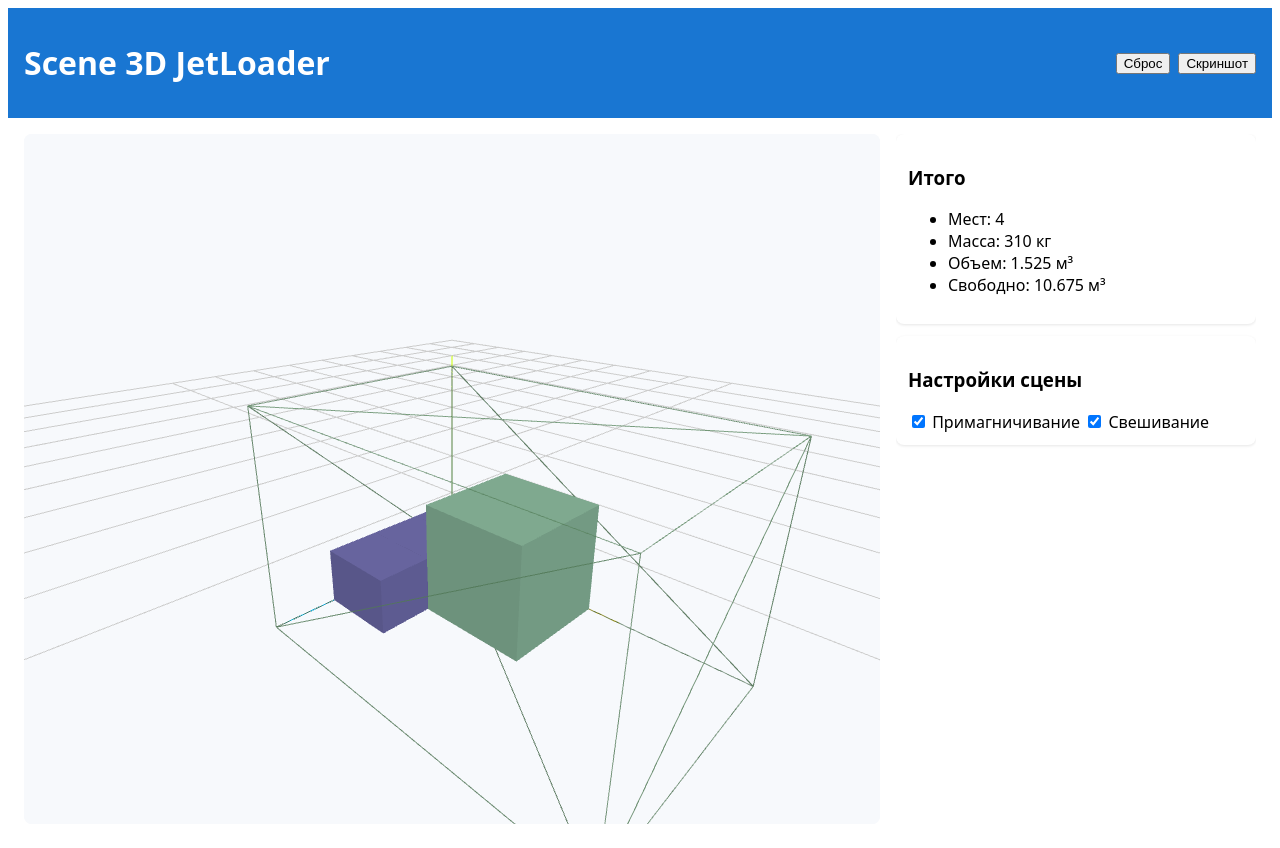
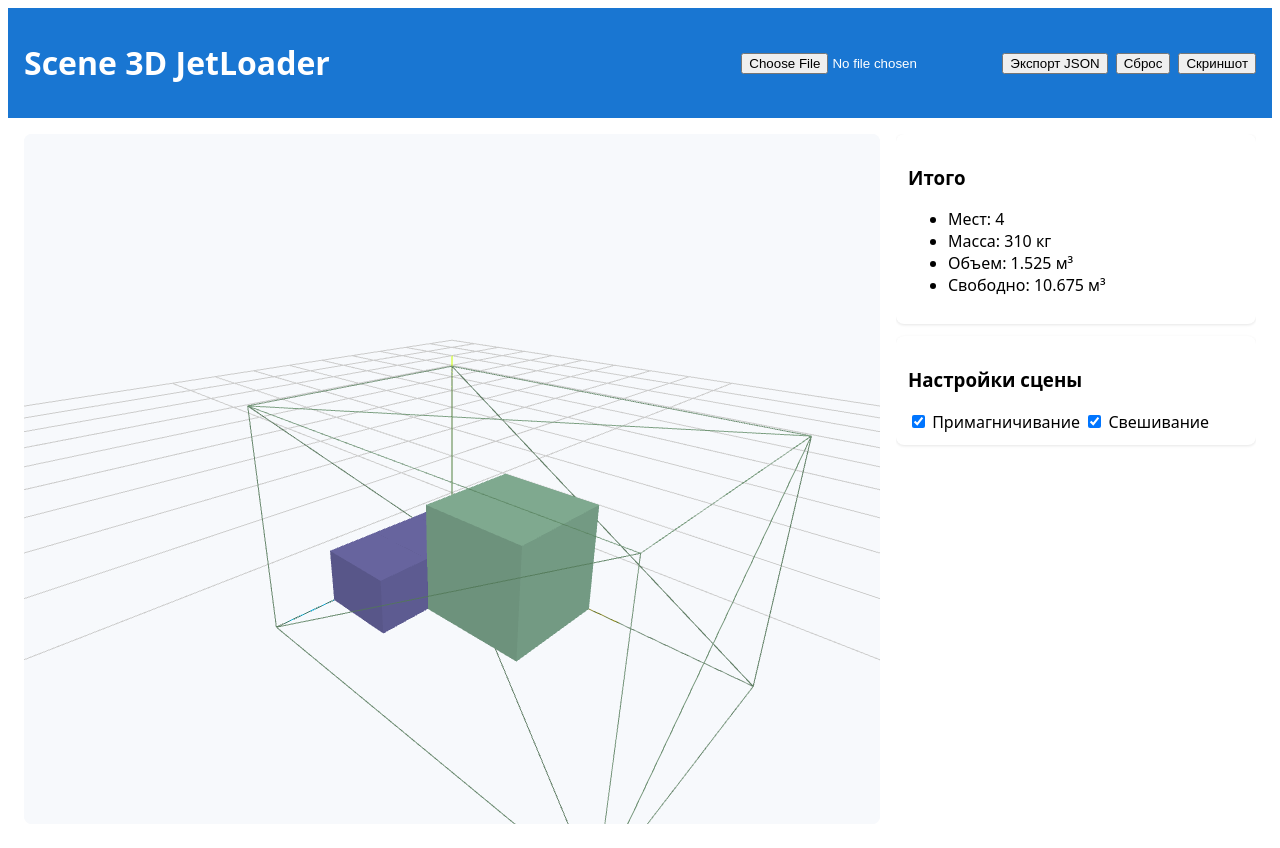
Before and after one commit to webjeyros/scene-3d-jload, a Vue app: page / in a window 1280 px wide. Built offline with nearby package versions, Linux system fonts and the light colour scheme.

Commit message:
feat(ui): add import/export JSON controls to App and wire with codec

```diff
--- a/src/App.vue
+++ b/src/App.vue
@@ -3,6 +3,8 @@
     <header class="toolbar">
       <h1>Scene 3D JetLoader</h1>
       <div class="actions">
+        <input type="file" accept="application/json" @change="onImport" />
+        <button @click="onExport">Экспорт JSON</button>
         <button @click="resetScene">Сброс</button>
         <button @click="exportScreenshot">Скриншот</button>
       </div>
@@ -50,6 +52,7 @@
 import { ref, reactive } from 'vue'
 import ThreeScene from './components/ThreeScene.vue'
 import type { CargoItem, LoadArea, SceneSettings, SceneSummary } from './types'
+import { importJload, exportJload } from './io/JloadCodec'
 
 const sceneRef = ref<InstanceType<typeof ThreeScene> | null>(null)
 
@@ -92,38 +95,40 @@
 function onSceneUpdated(s: SceneSummary) {
   summary.value = s
 }
+
+function onImport(ev: Event){
+  const input = ev.target as HTMLInputElement
+  const file = input.files?.[0]
+  if(!file) return
+  const reader = new FileReader()
+  reader.onload = ()=>{
+    try {
+      const json = JSON.parse(String(reader.result))
+      const data = importJload(json)
+      loads.value = data.loads
+      cargoItems.value = data.cargo
+    } catch (e){ console.error(e) }
+  }
+  reader.readAsText(file)
+}
+
+function onExport(){
+  const json = exportJload(loads.value, cargoItems.value)
+  const blob = new Blob([JSON.stringify(json,null,2)], { type:'application/json' })
+  const a = document.createElement('a')
+  a.href = URL.createObjectURL(blob)
+  a.download = 'jload-scene.json'
+  a.click()
+  URL.revokeObjectURL(a.href)
+}
 </script>
 
 <style scoped>
-.app {
-  display: flex;
-  flex-direction: column;
-  min-height: 100vh;
-  font-family: system-ui, -apple-system, Segoe UI, Roboto, Ubuntu, Cantarell, Noto Sans, sans-serif;
-}
-.toolbar {
-  display: flex;
-  align-items: center;
-  justify-content: space-between;
-  padding: 12px 16px;
-  background: #1976d2;
-  color: #fff;
-}
+.app { display:flex; flex-direction:column; min-height:100vh; font-family: system-ui, -apple-system, Segoe UI, Roboto, Ubuntu, Cantarell, Noto Sans, sans-serif; }
+.toolbar { display:flex; align-items:center; justify-content:space-between; padding:12px 16px; background:#1976d2; color:#fff; }
 .actions button { margin-left: 8px; }
-.content {
-  display: grid;
-  grid-template-columns: 1fr 360px;
-  gap: 16px;
-  padding: 16px;
-  flex: 1;
-}
-.card {
-  background: #fff;
-  border-radius: 8px;
-  padding: 12px;
-  box-shadow: 0 1px 3px rgba(0,0,0,.1);
-  margin-bottom: 12px;
-}
-.scene-panel { background: #f7f9fc; border-radius: 8px; overflow: hidden; }
-.side-panel { max-height: calc(100vh - 100px); overflow: auto; }
+.content { display:grid; grid-template-columns: 1fr 360px; gap:16px; padding:16px; flex:1; }
+.card { background:#fff; border-radius:8px; padding:12px; box-shadow:0 1px 3px rgba(0,0,0,.1); margin-bottom:12px; }
+.scene-panel { background:#f7f9fc; border-radius:8px; overflow:hidden; }
+.side-panel { max-height: calc(100vh - 100px); overflow:auto; }
 </style>
```
